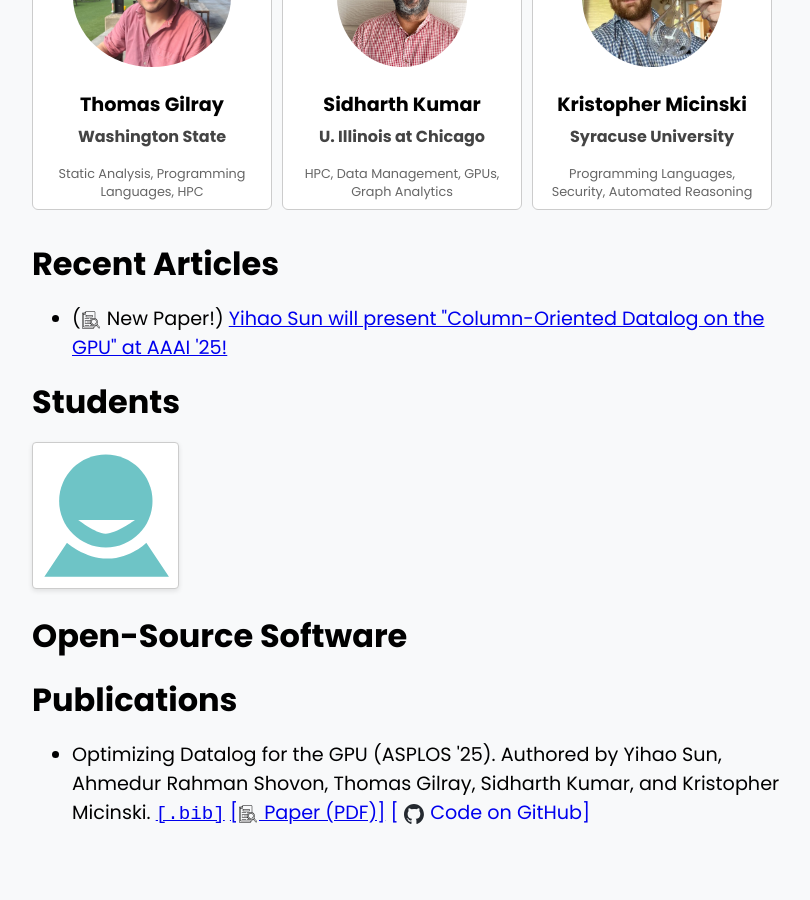
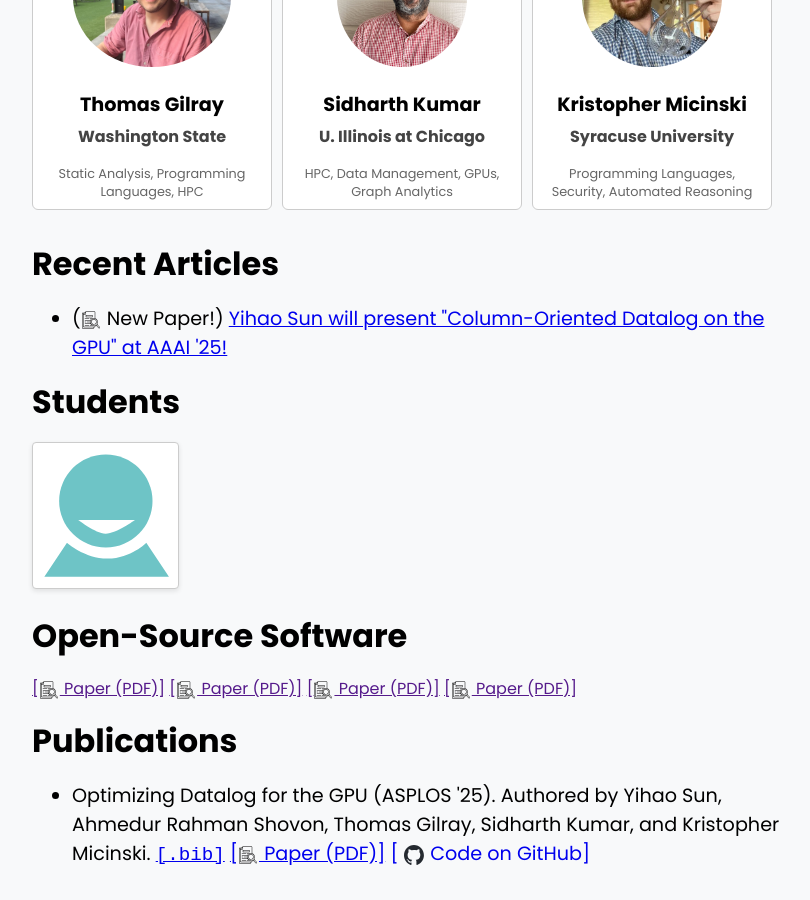
Before and after one commit to harp-lab/harp-lab.github.io, a Jekyll site: the page docs/index.html, which Jekyll copies as it is, in a window 1280 px wide and 900 px high, scrolled down 1074 px. Shown: the whole window, without its empty margins (224-1034 px from the left). Built offline with Jekyll 4.4.1, drawn with Linux system fonts in a browser that asks for light colours; before the commit the page ends 1933 px from its top, so only the background shows below that.

Commit message:
website push

```diff
--- a/docs/2025/02/20/yihao-aaai25.html
+++ b/docs/2025/02/20/yihao-aaai25.html
@@ -21,8 +21,6 @@ window.MathJax = {
   id="MathJax-script"
   async>
 </script>
-
-
     <!-- Make sure this path points to the correct CSS location -->
     <link rel="stylesheet" href="/assets/css/main.css">
   </head>
@@ -62,5 +60,4 @@ once the talk is presented!</p>
       </div>
     </div>
   </body>
-
 </html>
--- a/docs/index.html
+++ b/docs/index.html
@@ -100,6 +100,22 @@ We are the <span class="harp-text">H</span>igh-performance  <span class="harp-te
 
 <h1 id="open-source-software">Open-Source Software</h1>
 
+<div class="oss">
+
+  <a href="">[<img src="assets/paper-icon.svg" class="github" alt="GitHub Logo" />
+ Paper (PDF)]</a>
+
+  <a href="">[<img src="assets/paper-icon.svg" class="github" alt="GitHub Logo" />
+ Paper (PDF)]</a>
+
+  <a href="">[<img src="assets/paper-icon.svg" class="github" alt="GitHub Logo" />
+ Paper (PDF)]</a>
+
+  <a href="">[<img src="assets/paper-icon.svg" class="github" alt="GitHub Logo" />
+ Paper (PDF)]</a>
+
+</div>
+
 <h1 id="publications">Publications</h1>
 
 <!-- A single reusable dialog -->
```
